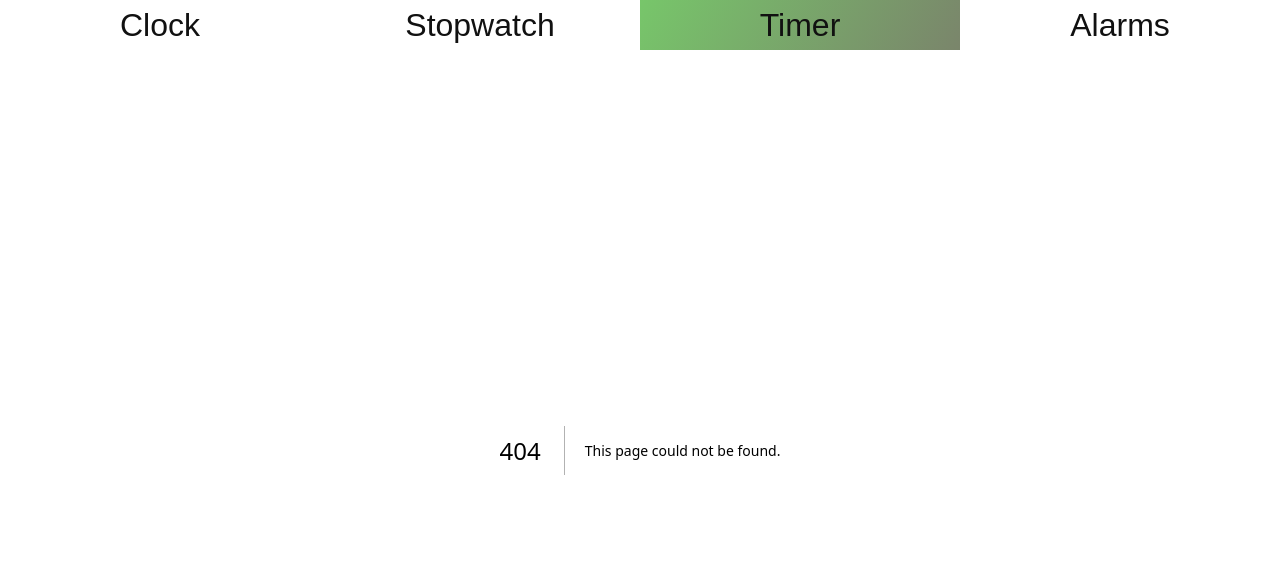
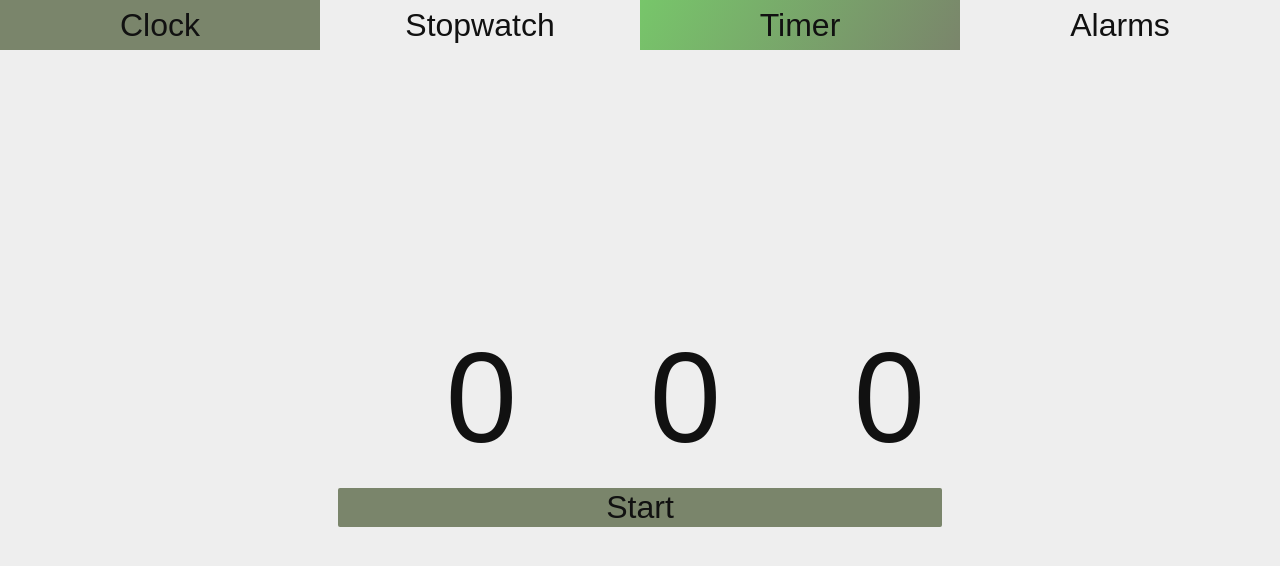
Before and after one commit to kaganAhmetOkan/clock-app, a Next.js app: page /timer in a window 1280 px wide. Before the commit this address had no page. Shown: the top 566 px of the page. Built offline with nearby package versions, Linux system fonts and the light colour scheme.

Commit message:
Added Timer component && Fixed memory leak in Clock component

```diff
--- a/app/globals.css
+++ b/app/globals.css
@@ -1,8 +1,11 @@
 :root {
   --fg: #111;
+  --fg-secondary: #111;
   --bg: #eee;
+
   --btn-primary: #7a856b;
   --btn-secondary: #e3e8e3;
+
   --accent: #77c66a;
 
   --body-padding: 1rem;
@@ -41,6 +44,11 @@ a {
   text-decoration: none;
 }
 
+h6,
+h5,
+h4,
+h3,
+h2,
 h1 {
   margin: 0;
 }
--- a/app/page.jsx
+++ b/app/page.jsx
@@ -1,9 +1,8 @@
-import style from './page.module.css';
 import Clock from '@/components/Clock/Clock';
 
 export default function Home() {
   return (
-    <main className={style.main}>
+    <main>
       <Clock />
     </main>
   );
--- a/app/page.module.css
+++ /dev/null
@@ -1,3 +0,0 @@
-.main {
-  display: flex;
-}
--- /dev/null
+++ b/app/timer/page.jsx
@@ -0,0 +1,9 @@
+import Timer from "@/components/Timer/Timer";
+
+export default function TimerPage() {
+  return (
+    <main>
+      <Timer />
+    </main>
+  );
+};
--- a/components/Clock/Clock.module.css
+++ b/components/Clock/Clock.module.css
@@ -1,5 +1,7 @@
 .main {
   display: flex;
+  flex-direction: column;
+  align-items: center;
 }
 
 .main > h1 {
@@ -12,3 +14,7 @@
   -webkit-background-clip: text;
   -webkit-text-fill-color: transparent;
 }
+
+.main > h2 {
+  user-select: none;
+}
--- /dev/null
+++ b/components/Timer/Timer.jsx
@@ -0,0 +1,75 @@
+"use client";
+import style from "./Timer.module.css";
+import { useEffect, useState } from "react";
+
+export default function Timer() {
+  const [countdownMS, setCountdownMS] = useState(0);
+  const [countdown, setCountdown] = useState("");
+  const [isPaused, setPaused] = useState(true);
+
+  // TODO: pausing and unpausing doesn't seem to be accurate
+  // time should be tracked with setInterval, check https://stackoverflow.com/questions/21277900/how-can-i-pause-setinterval-functions
+  // TODO: alert the user to confirm leaving page if a countdown is active
+  // (onBeforeunload) https://www.npmjs.com/package/react-beforeunload
+
+
+  function handleSubmit(event) {
+    event.preventDefault();
+    const hours = Number.parseInt(event.target[0].value) * 60 * 60;
+    const minutes = Number.parseInt(event.target[1].value) * 60;
+    const seconds = Number.parseInt(event.target[2].value);
+    const value = hours + minutes + seconds;
+
+    if (value > 0) {
+      setPaused(false);
+      setCountdownMS(value);
+    };
+  };
+
+  useEffect(() => {
+    const count = setInterval(() => {
+      if (countdownMS > 0 && !isPaused) setCountdownMS(countdownMS - 1);
+    }, 1000);
+
+    return () => clearInterval(count);
+  }, [countdownMS, setCountdownMS, isPaused]);
+
+  useEffect(() => {
+    if (countdownMS > 0) {
+      const hours = ("0" + Math.floor((countdownMS - 1) / 60 / 60 % 99)).slice(-2);
+      const minutes = ("0" + Math.floor((countdownMS - 1) / 60 % 60)).slice(-2);
+      const seconds = ("0" + Math.floor((countdownMS - 1) % 60)).slice(-2);
+
+      setCountdown(`${hours}:${minutes}:${seconds}`);
+    } else setCountdown(`00:00:00`);
+  }, [countdownMS, setCountdownMS]);
+
+  const nodeSetTimer = (
+  <form className={style.container} onSubmit={(event) => handleSubmit(event)}>
+    <div className={style.row}>
+      <input className={style.input} type="number" inputMode="numeric" min={0} max={99} defaultValue={0}></input>
+      <input className={style.input} type="number" inputMode="numeric" min={0} max={59} defaultValue={0}></input>
+      <input className={style.input} type="number" inputMode="numeric" min={0} max={59} defaultValue={0}></input>
+    </div>
+    <button className={style.button} type="submit">Start</button>
+  </form>);
+
+  const nodeCountTimer = (
+    <div className={style.container}>
+      <h1 className={style.countdown}>{countdown}</h1>
+      <div className={style.row}>
+        <button
+          onClick={() => setPaused(!isPaused)}
+          className={style.button}
+        >{isPaused ? "Resume" : "Pause"}</button>
+        <button onClick={() => setCountdownMS(0)} className={style.button}>Reset</button>
+      </div>
+    </div>
+  );
+
+  return (
+    <div className={style.main}>
+      {countdownMS > 0 ? nodeCountTimer : nodeSetTimer}
+    </div>
+  );
+};
--- /dev/null
+++ b/components/Timer/Timer.module.css
@@ -0,0 +1,57 @@
+.main {
+  display: flex;
+  flex-direction: column;
+}
+
+.container {
+  display: flex;
+  flex-direction: column;
+  gap: 1rem;
+}
+
+.container > .row {
+  display: flex;
+  gap: 0.5rem;
+}
+
+.input {
+  font-size: 10vw;
+  width: 15vw;
+  color: var(--fg);
+  background-color: transparent;
+  outline: none;
+  border: none;
+  text-align: right;
+}
+
+.button {
+  font-size: 2rem;
+  color: var(--fg);
+  background-color: var(--btn-primary);
+  border: none;
+  border-radius: 2px;
+  cursor: pointer;
+  flex-grow: 1;
+  width: 100%;
+  transition: 200ms;
+}
+
+.button:hover {
+  background-color: var(--accent);
+}
+
+.button:active {
+  scale: 0.9;
+}
+
+.countdown {
+  text-align: center;
+  font-size: 10vw;
+  color: var(--accent);
+  user-select: none;
+  letter-spacing: 5px;
+  background: linear-gradient(120deg, var(--accent), var(--btn-primary));
+  background-clip: text;
+  -webkit-background-clip: text;
+  -webkit-text-fill-color: transparent;
+}
```
Also changed, not shown: app/alarms/page.jsx (added, +7 -0 lines), app/stopwatch/page.jsx (added, +7 -0 lines), components/Clock/Clock.jsx (+14 -9 lines).
